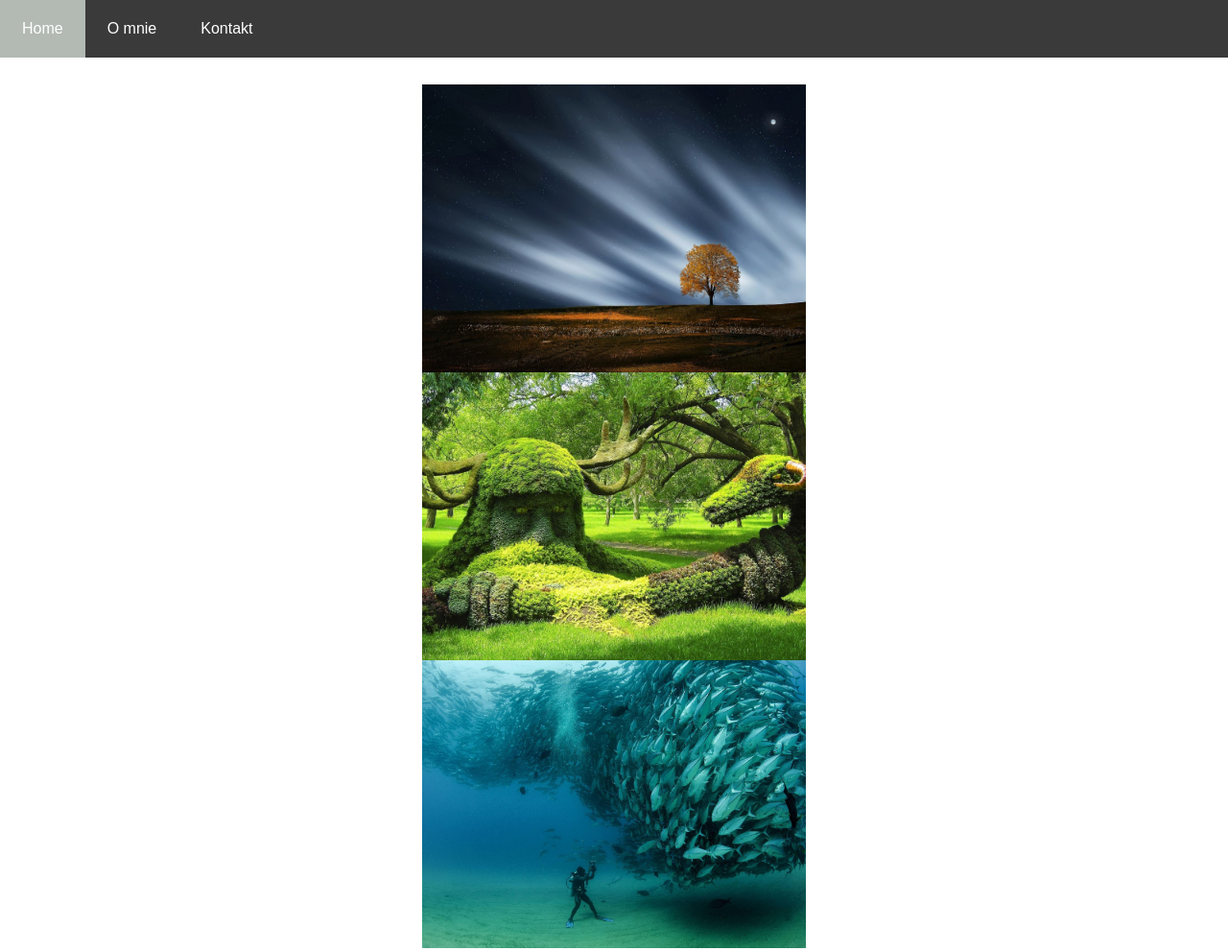
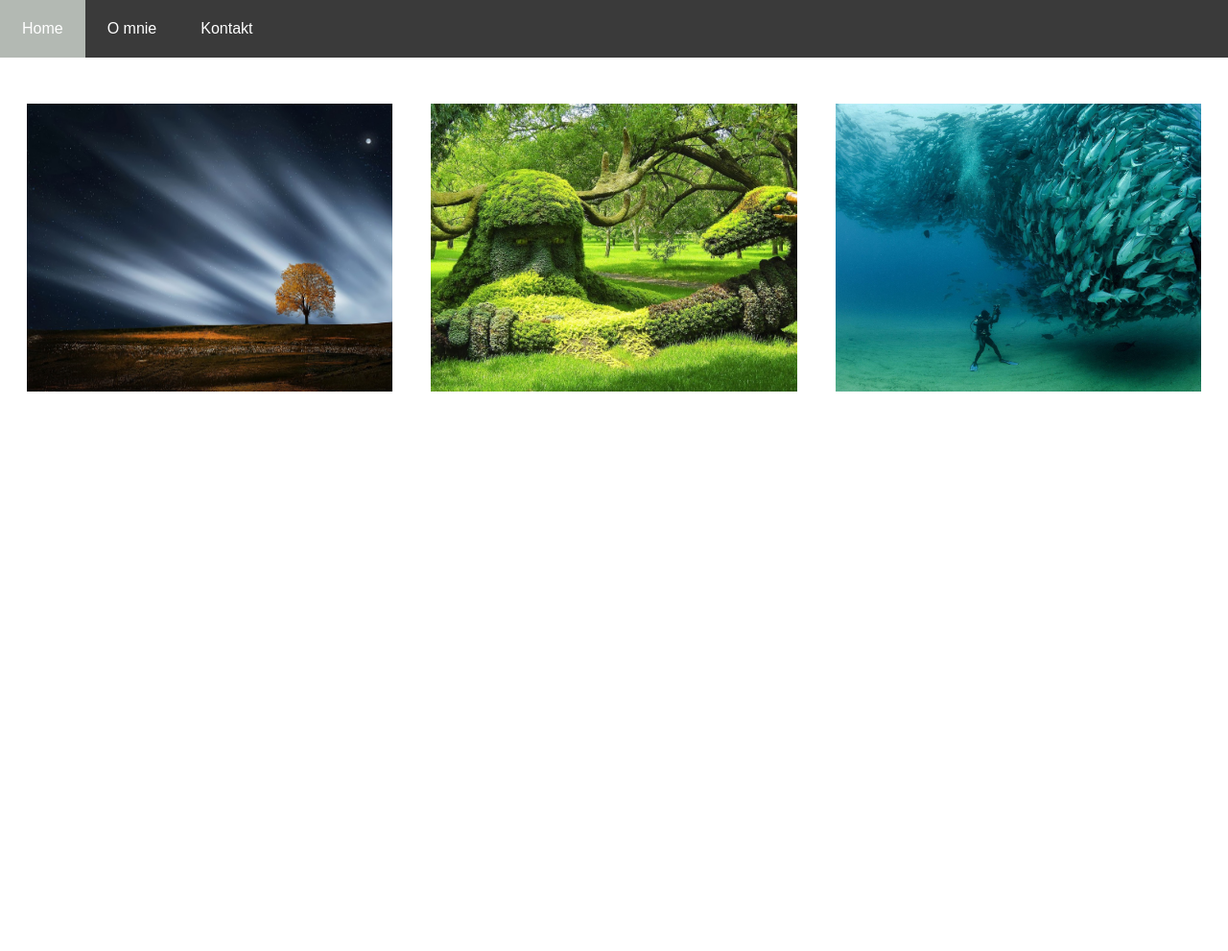
Before and after one commit to renatasudol/photographyPortfolio, a plain HTML site: page index.html in a window 1280 px wide. Shown: the whole page at 96% size. After the commit the page ends 800 px from the top, so only its background shows below. Drawn offline with Linux system fonts and the light colour scheme; a web font is replaced by a local one.

Commit message:
poprawione

```diff
--- a/css/site.css
+++ b/css/site.css
@@ -44,17 +44,19 @@ main{
 .gallery_container{
   width: 100%;
 }
+
 .row{
   width: 100%;
+  display: flex;
 }
 
 .gallery_picture{
     flex-grow: 1;
     order: 1;
-    margin:auto;
     height: 300px;
     width: 400px;
     overflow: hidden;
+    margin: 20px;
 
 }
 
```
